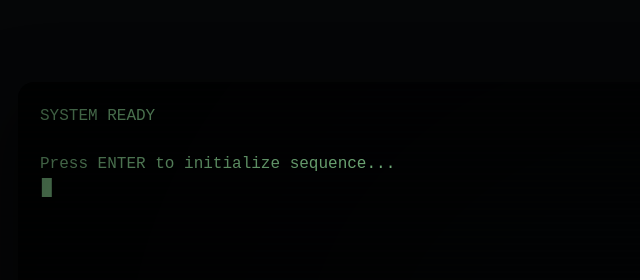
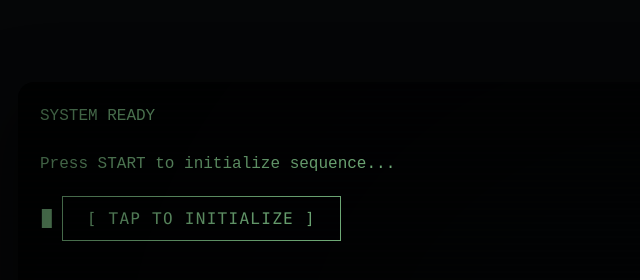
Before and after one commit to Robax-CSE/savethedate, a plain HTML site: page index.html in a window 1280 px wide. Shown: the whole page, without its empty margins (0-640 px from the left). Drawn offline with Linux system fonts and the light colour scheme.

Commit message:
Update index.html

```diff
--- a/index.html
+++ b/index.html
@@ -190,6 +190,23 @@
     margin-left:4px;
     animation: blink 1s steps(2,end) infinite;
   }
+
+  #startBtn{
+  margin-top:20px;
+  background:none;
+  border:1px solid var(--green);
+  color:var(--green);
+  padding:12px 24px;
+  font:16px var(--mono);
+  letter-spacing:.08em;
+  cursor:pointer;
+  transition:.2s;
+}
+
+#startBtn:hover{
+  background:var(--green);
+  color:#000;
+}
   </style>
 </head>
 <body>
@@ -199,7 +216,9 @@
     <div class="noise"></div>
 
     <div class="term" id="term">
-      <pre id="out"></pre><span class="cursor">█</span>
+      <pre id="out"></pre>
+      <span class="cursor">█</span>
+      <button id="startBtn">[ TAP TO INITIALIZE ]</button>
     </div>
 
     <div class="transition" id="transition">
@@ -403,21 +422,30 @@
       await typeFinalDate("08 Maggio 2026", 20);
     }
   // Messaggio iniziale
-  out.textContent = "SYSTEM READY\n\nPress ENTER to initialize sequence...\n";
+  out.textContent = "SYSTEM READY\n\nPress START to initialize sequence...\n";
 
   let started = false;
+const startBtn = document.getElementById("startBtn");
 
-  document.addEventListener("keydown", async (e) => {
-    if (e.key === "Enter" && !started) {
-      started = true;
+async function startSequence(){
+  if(started) return;
+  started = true;
 
-      out.textContent += "\n> initializing sequence...\n";
-      await sleep(400);
+  startBtn.style.display = "none";
+  document.querySelector(".cursor").style.display = "none";
 
-      document.querySelector(".cursor").style.display = "none";
-      await run();
-    }
-  });
+  await run();
+}
+
+// Desktop
+document.addEventListener("keydown", (e)=>{
+  if(e.key === "Enter"){
+    startSequence();
+  }
+});
+
+// Mobile / touch
+startBtn.addEventListener("click", startSequence);
 
   </script>
 </body>
```
